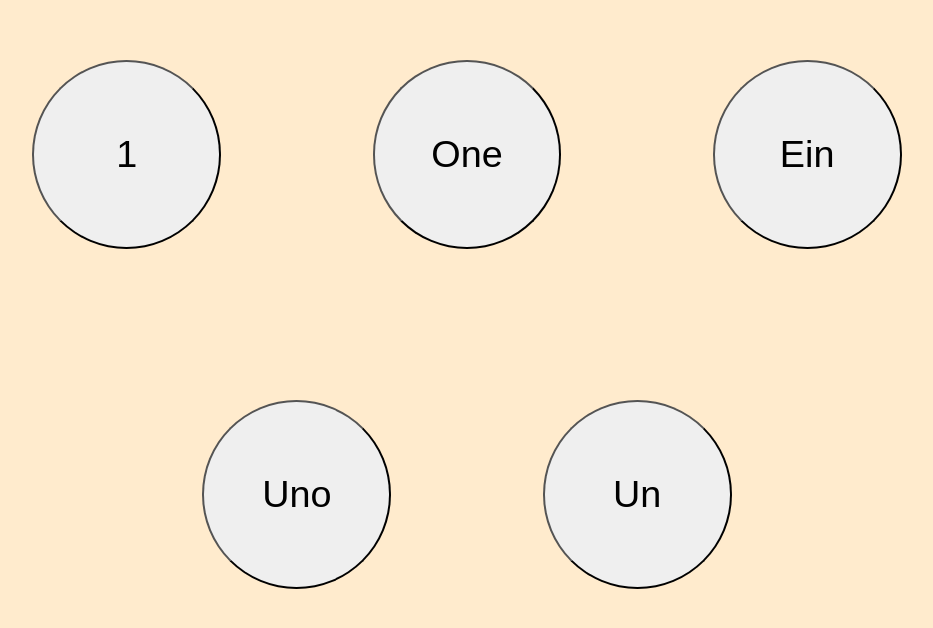
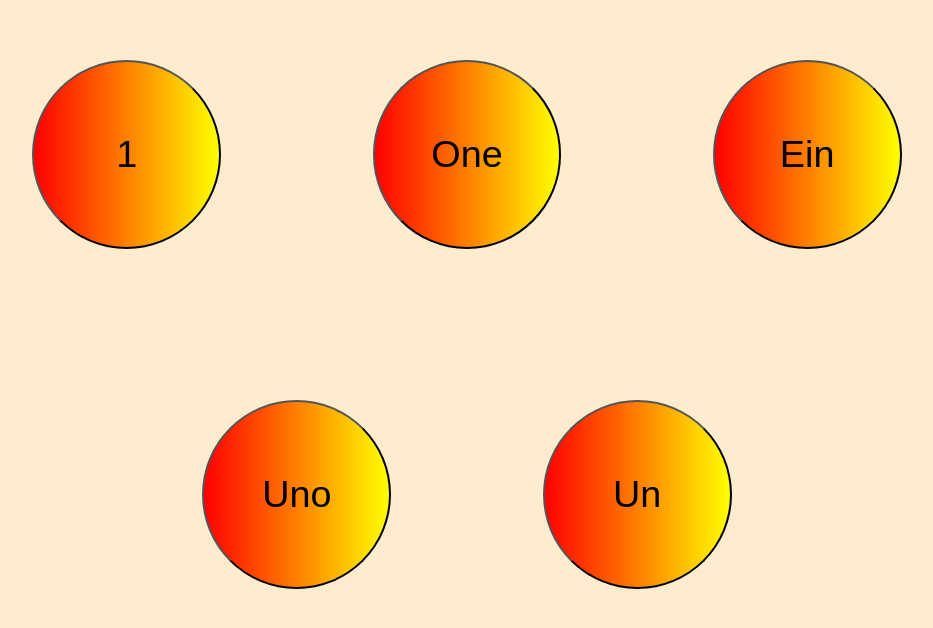
Before and after one commit to KevinZijlmans/Stressfull, a Vue app: page /#/fourthpage in a window 1280 px wide. Shown: the part 374-1002 px from the top of the page, without its empty margins (173-1106 px from the left). Built offline with nearby package versions, Linux system fonts and the light colour scheme.

Commit message:
Did some CSS

```diff
--- a/src/App.vue
+++ b/src/App.vue
@@ -30,10 +30,14 @@ button {
   width: 5cm;
   height: 5cm;
   border-radius: 50%;
-  background-color: linear-gradient(to right, red , yellow);
 
 }
-
+.yes {
+  background-image: linear-gradient(to right, red , yellow);
+}
+.no {
+  background-image: linear-gradient(to right, red , yellow);
+}
 .no:hover {
   cursor:wait;
   opacity: 0;
@@ -85,7 +89,21 @@ button {
 .page:hover {
   cursor:pointer;
 }
-
+.numberone {
+  background-image: linear-gradient(to right, red , yellow);
+}
+.one {
+  background-image: linear-gradient(to right, red , yellow);
+}
+.ein {
+  background-image: linear-gradient(to right, red , yellow);
+}
+.uno {
+  background-image: linear-gradient(to right, red , yellow);
+}
+.un {
+  background-image: linear-gradient(to right, red , yellow);
+}
 .numberone:hover::after {
   content: ' = Uno';
 }
@@ -101,4 +119,8 @@ button {
 .un:hover:after {
   content: ' = Ein';
 }
+
+.mainbutton {
+  background-image: linear-gradient(to right, red , yellow);
+}
 </style>
--- a/src/components/FinalPage.vue
+++ b/src/components/FinalPage.vue
@@ -2,11 +2,11 @@
     <div>
         Are you still stressed?
         <br />
-        <button @click="hellNo">
+        <button class='mainbuttons' @click="hellNo">
             HELL NO
             </button>
         <br />
-        <button @click="stillStressed">
+        <button class='mainbuttons' @click="stillStressed">
             Still pretty stressed yeah
             </button>
     </div>
```
